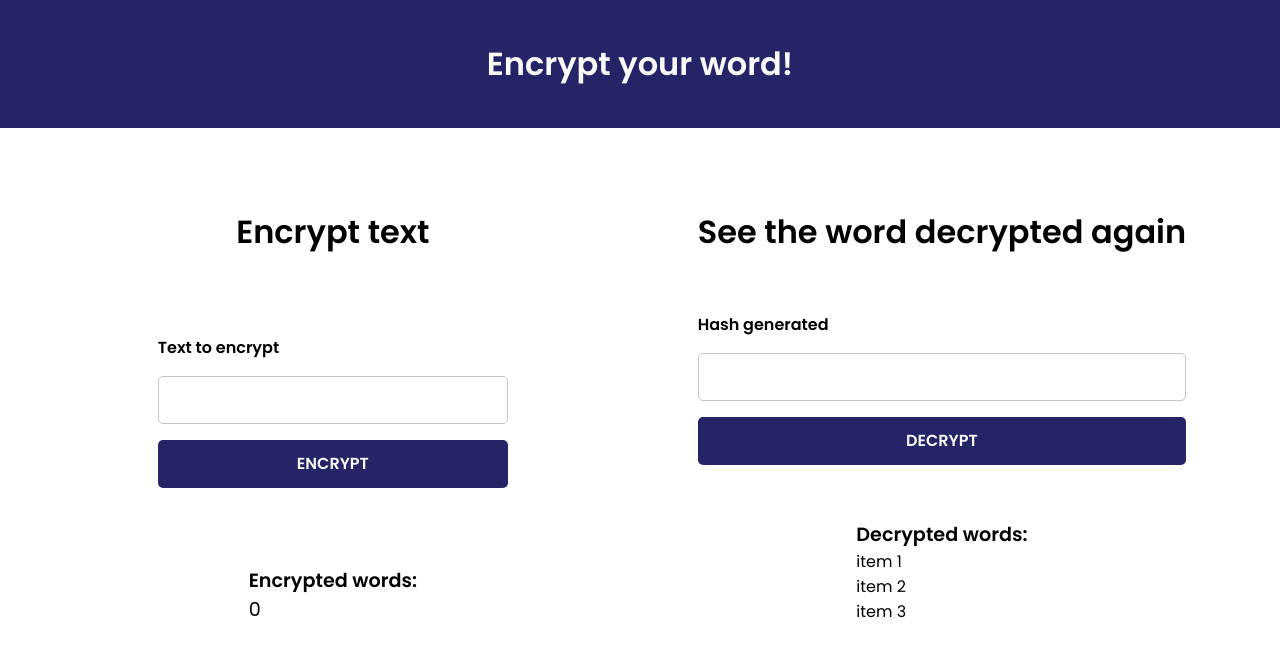
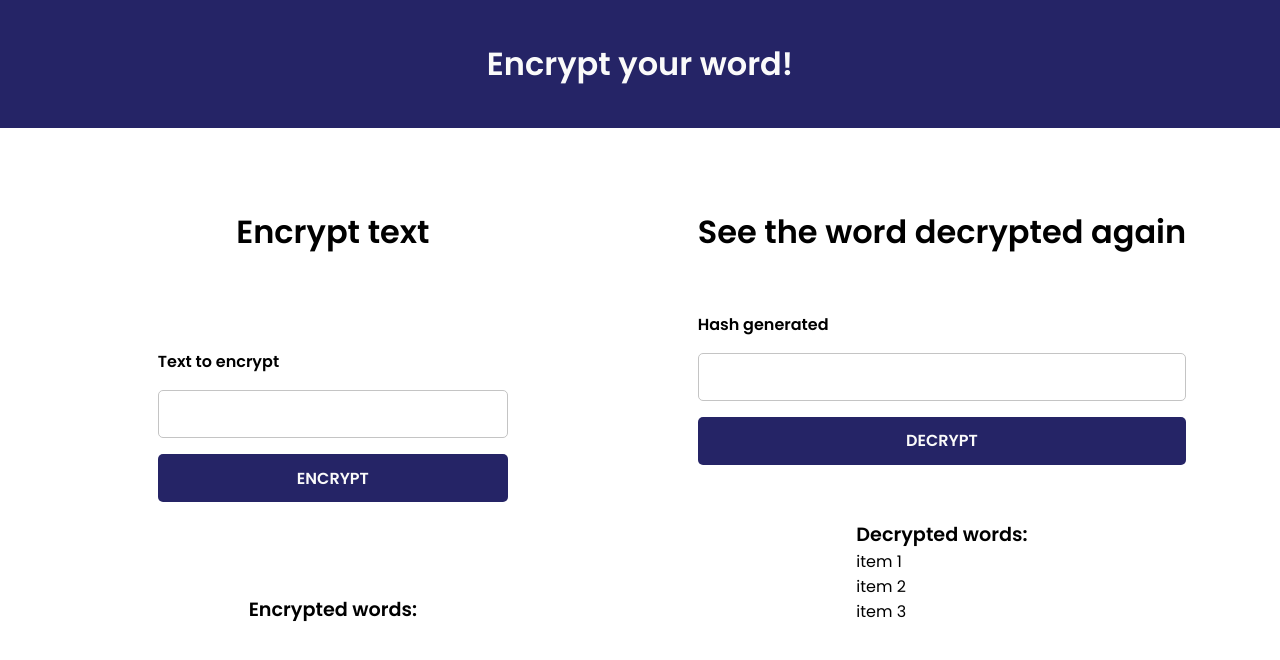
Before and after one commit to michelzaum/crypto-word-app, an Angular app: page / in a window 1280 px wide. Shown: the top 660 px of the page. Built offline with nearby package versions, Linux system fonts and the light colour scheme.

Commit message:
Only showing the encrypted word and count if it has at least 1 word to show

```diff
--- a/src/app/components/result-encrypt/result-encrypt.component.html
+++ b/src/app/components/result-encrypt/result-encrypt.component.html
@@ -1,13 +1,9 @@
 <div class="results">
   <span>Encrypted words:</span>
   <ul>
-    <li>
-      <span>
-        {{ count }}
-      </span>
-      <span>
-        {{ word }}
-      </span>
+    <li *ngIf="count > 0">
+      <span> {{ count }}</span>
+      <span>{{ word }}</span>
     </li>
   </ul>
 </div>
```
